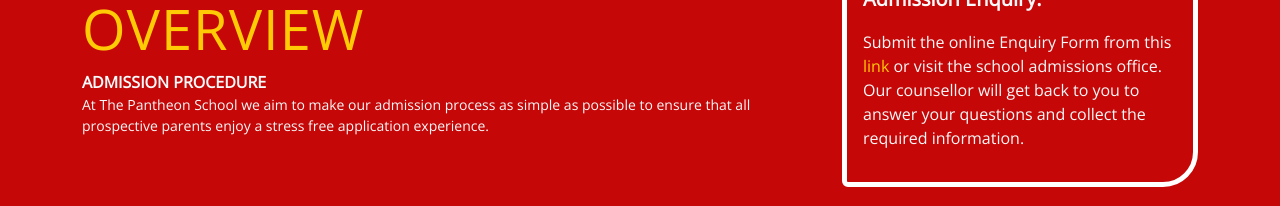
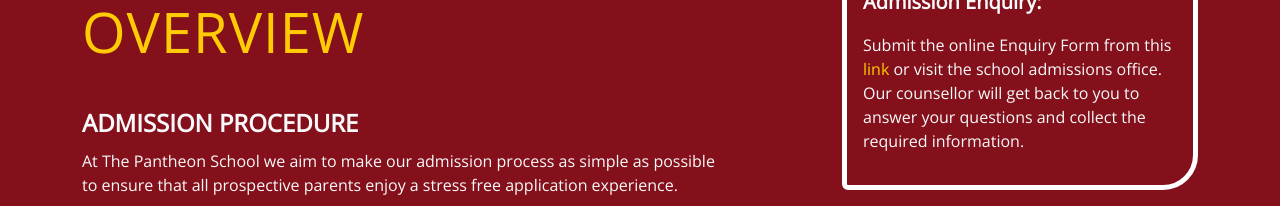
Before and after one commit to PantheonSchool/PantheonSchool, a React (Create React App) app: page /apply in a window 1280 px wide. Shown: the part 530-736 px from the top of the page. Built offline with nearby package versions, Linux system fonts and the light colour scheme.

Commit message:
admission overview minor patch 1

```diff
--- a/src/components/Apply/AdmissionOverview.jsx
+++ b/src/components/Apply/AdmissionOverview.jsx
@@ -54,13 +54,13 @@ const StepData = [
 
 const AdmissionOverview = () => {
     return (
-        <div className="admisson-overview py-5 text-light" style={{ backgroundColor: '#c50707' }}>
+        <div className="admisson-overview py-5 text-light" style={{ backgroundColor: '#84101b' }}>
             <div>
                 <div className="row">
                     <div className="col mb-4">
                         <h1 className="text-uppercase text-mustard letter-spacing-1"><span className='display-3' style={{ fontWeight: '900' }}>Admission</span><br /><span className="display-4">Overview</span></h1>
-                        <p className="mb-0 fw-bold">ADMISSION PROCEDURE</p>
-                        <p className="fw-light small">At The Pantheon School we aim to make our admission process as simple as possible to ensure that all prospective parents enjoy a stress free application experience.</p>
+                        <p className="mb-0 fw-bold admission-procedure">ADMISSION PROCEDURE</p>
+                        <p className="fw-light small admission-procedure-para">At The Pantheon School we aim to make our admission process as simple as possible to ensure that all prospective parents enjoy a stress free application experience.</p>
                     </div>
                     <div className="col-md-5 col-lg-4">
                         <StepBox data={FirstStepData} index={1} />
--- a/src/components/Apply/apply.css
+++ b/src/components/Apply/apply.css
@@ -1,5 +1,5 @@
 :root {
-    --overview-bg-color: #c50707
+    --overview-bg-color: #84101b
 }
 
 .step-container .step-box .heading {
@@ -29,8 +29,22 @@
 }
 
 .admisson-overview {
+    margin-top: 0.2rem;
     box-shadow: 0 0 0 100vmax var(--overview-bg-color);
     clip-path: inset(0 -100vmax);
+}
+
+.admission-procedure{
+    position: relative;
+    top: 2rem;
+    font-size: 1.5rem;
+}
+
+.admission-procedure-para{
+    font-size: 1rem;
+    position: relative;
+    top: 2.5rem;
+    width: 88%;
 }
 
 @media (min-width:960px) {
```
